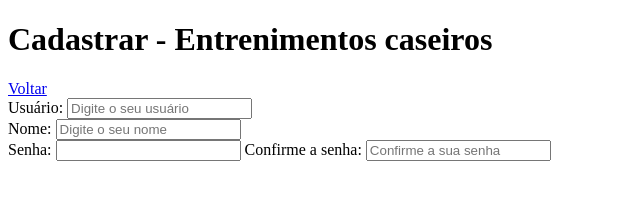
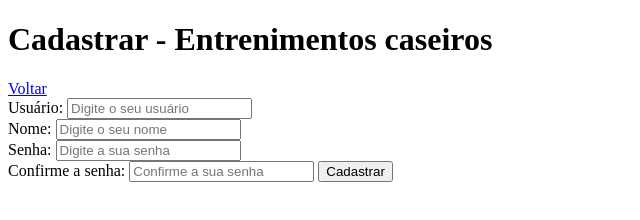
Before and after one commit to jpp09/trabalhoFaculdade, a plain HTML site: page docs/register.html in a window 1280 px wide. Shown: the whole page, without its empty margins (0-640 px from the left). Drawn offline with Linux system fonts and the light colour scheme.

Commit message:
Finalizando o cadastro

```diff
--- a/docs/register.html
+++ b/docs/register.html
@@ -14,9 +14,10 @@
         <label for="name">Nome:</label>
         <input type="text" id="name" name="name" placeholder="Digite o seu nome"><br>
         <label for="password">Senha:</label>
-        <input type="password" id="password" name="password placeholder="Digite a sua senha"<br>
+        <input type="password" id="password" name="password" placeholder="Digite a sua senha"> <br>
         <label for="confirm_password">Confirme a senha:</label>
         <input type="text" id="confirm_password name="confirm_password" placeholder="Confirme a sua senha">
+        <button type="submit">Cadastrar</button>
 
     </form>
 </body>
```
